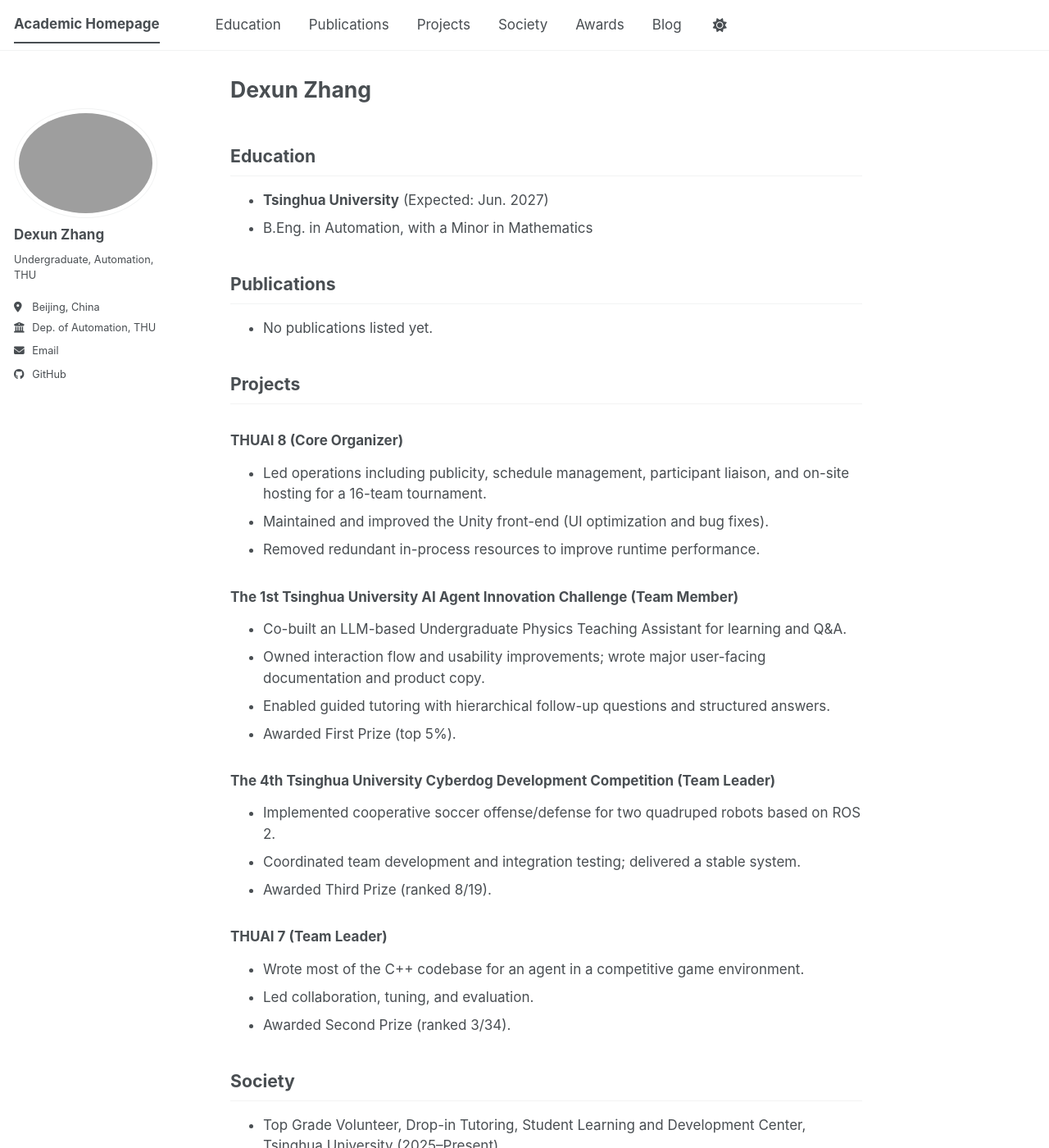
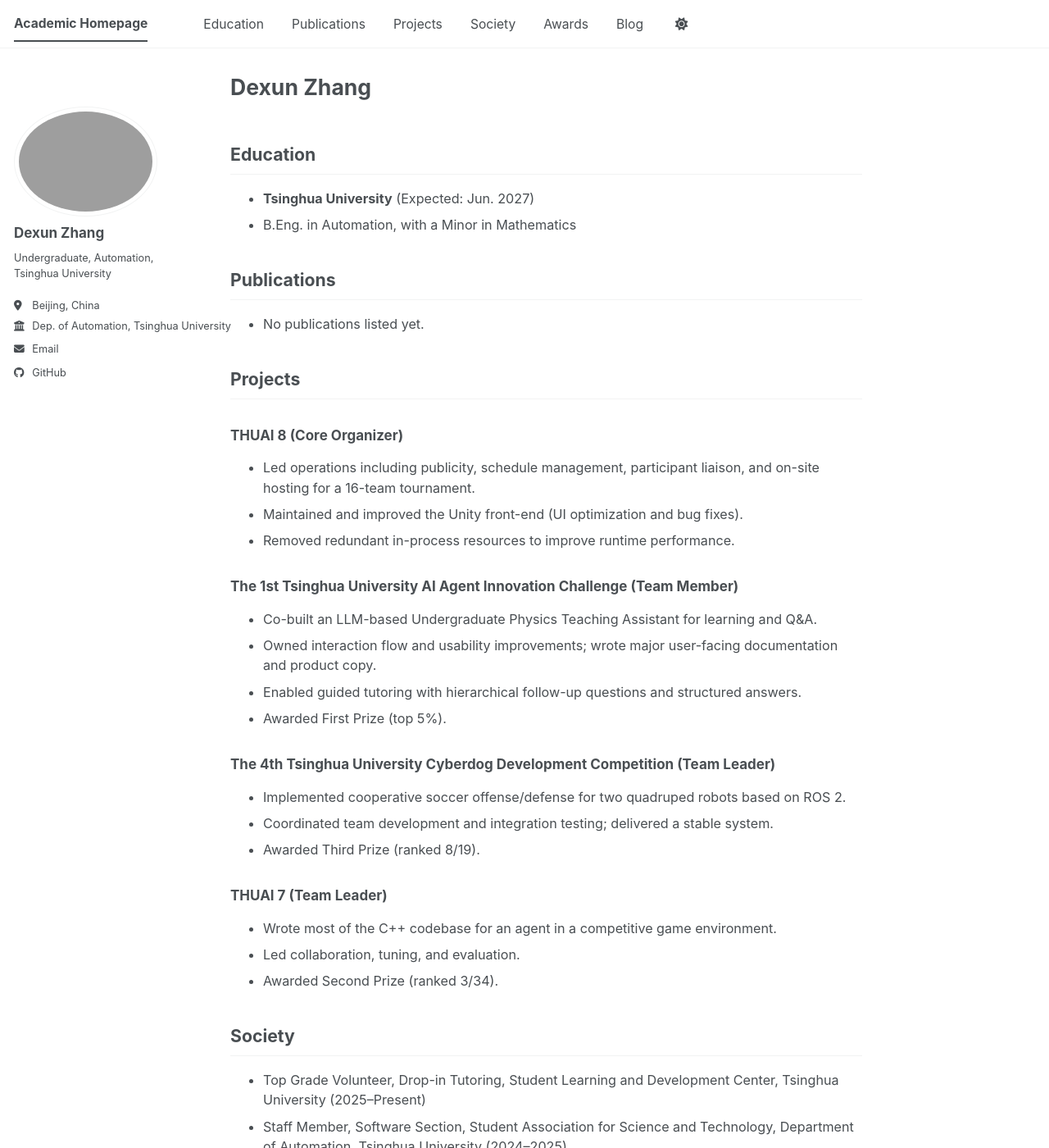
Before and after one commit to PsephurusGladius/academicpages, a Jekyll site: the page built from _pages/about.md, in a window 1280 px wide and 1400 px high. Shown: the whole window at 82% size. Built offline with Jekyll 4.4.1, drawn with Linux system fonts in a browser that asks for light colours; our own code applies the rules of GitHub Pages for plain Markdown files; a script bundle is joined from its source files by our own code; library files that are not in the unit come from our copies.

Commit message:
Reduce body and nav font sizes; update THU naming

```diff
--- a/_config.yml
+++ b/_config.yml
@@ -26,9 +26,9 @@
   avatar           : "profile.png"
   name             : "Dexun Zhang"
   pronouns         : # example: "she/her"
-  bio              : "Undergraduate, Automation, THU"
+  bio              : "Undergraduate, Automation, Tsinghua University"
   location         : "Beijing, China"
-  employer         : "Dep. of Automation, THU"
+  employer         : "Dep. of Automation, Tsinghua University"
   email            : "zdx23@mails.tsinghua.edu.cn"
 
   # Academic websites
--- a/_sass/layout/_navigation.scss
+++ b/_sass/layout/_navigation.scss
@@ -181,6 +181,7 @@
     display: block;
     margin: 0 1rem;
     padding: 0.5rem 0;
+    font-size: 0.92rem;
     color: var(--global-masthead-link-color);
     text-decoration: none;
 
--- a/_sass/layout/_page.scss
+++ b/_sass/layout/_page.scss
@@ -56,7 +56,7 @@
   }
 
   p, li, dl {
-    font-size: 1em;
+    font-size: 0.95em;
   }
 
   /* paragraph indents */
```
